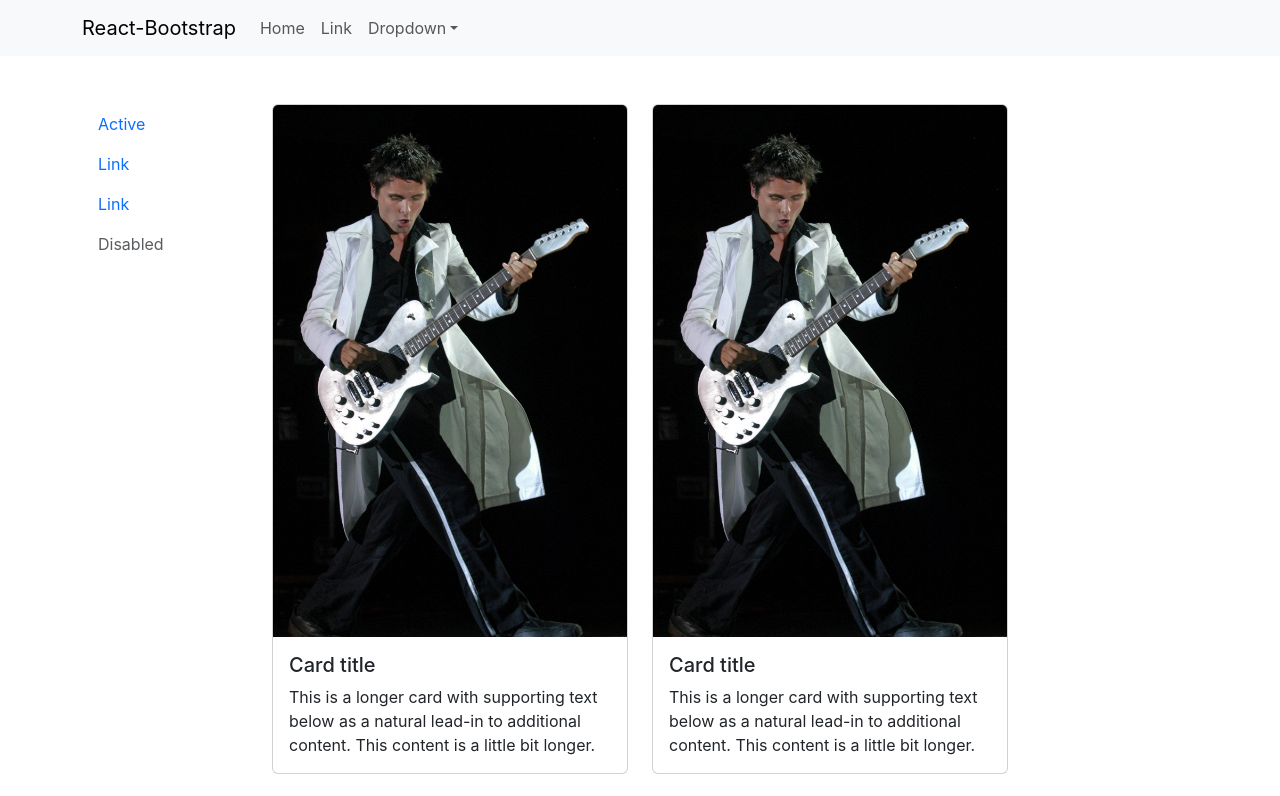
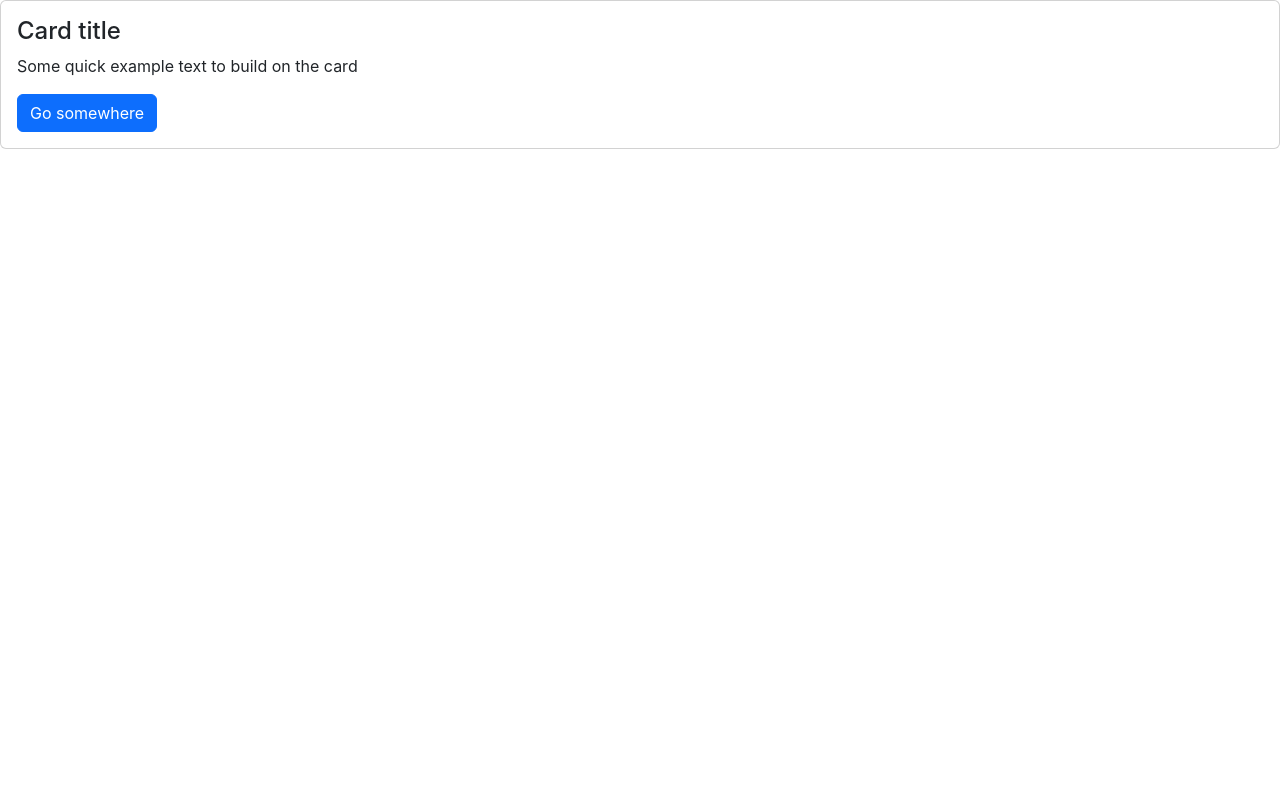
Before and after one commit to IhorTroia/react-hw, a React (Create React App) app: page / in a window 1280 px wide. Shown: the top 796 px of the page. Built offline with nearby package versions, Linux system fonts and the light colour scheme.

Commit message:
hw 73 completed

```diff
--- a/src/App.js
+++ b/src/App.js
@@ -1,22 +1,10 @@
 import './App.css';
-import HeaderNav from "./components/HeaderNav";
-import AsideNav from "./components/AsideNav";
-import Content from "./components/Content";
-import Container from "react-bootstrap/Container";
-import Col from "react-bootstrap/Col";
-import Row from "react-bootstrap/Row";
+import Card from "./components/Card";
 
 function App() {
   return (
     <div className="App">
-      <HeaderNav/>
-        <Container>
-            <Row className='mt-5'>
-                <Col xs lg="2" className='nav-background'><AsideNav/></Col>
-                <Col xs lg="8"><Content/></Col>
-            </Row>
-
-        </Container>
+      <Card/>
     </div>
   );
 }
--- a/src/components/AsideNav.jsx
+++ /dev/null
@@ -1,16 +0,0 @@
-import Nav from 'react-bootstrap/Nav';
-
-function AsideNav() {
-    return (
-        <Nav defaultActiveKey="/home" className="flex-column">
-            <Nav.Link href="/home">Active</Nav.Link>
-            <Nav.Link eventKey="link-1">Link</Nav.Link>
-            <Nav.Link eventKey="link-2">Link</Nav.Link>
-            <Nav.Link eventKey="disabled" disabled>
-                Disabled
-            </Nav.Link>
-        </Nav>
-    );
-}
-
-export default AsideNav;
--- /dev/null
+++ b/src/components/Card.jsx
@@ -0,0 +1,15 @@
+import React from "react";
+
+class Card extends React.Component {
+    render() {
+        return (<div className="card">
+            <div className="card-body">
+                <h4 className="card-title">Card title</h4>
+                <p className="card-text">Some quick example text to build on the card</p>
+                <button type="button" className="btn btn-primary">Go somewhere</button>
+            </div>
+        </div>)
+    }
+}
+
+export default Card
--- a/src/components/Content.jsx
+++ /dev/null
@@ -1,28 +0,0 @@
-import Card from 'react-bootstrap/Card';
-import Col from 'react-bootstrap/Col';
-import Row from 'react-bootstrap/Row';
-import CardPhoto from '../bellamy2004.jpg';
-
-function Content() {
-    return (
-        <Row xs={1} md={2} className="g-4">
-            {Array.from({ length: 4 }).map((_, idx) => (
-                <Col key={idx}>
-                    <Card>
-                        <Card.Img variant="top" src={CardPhoto} />
-                        <Card.Body>
-                            <Card.Title>Card title</Card.Title>
-                            <Card.Text>
-                                This is a longer card with supporting text below as a natural
-                                lead-in to additional content. This content is a little bit
-                                longer.
-                            </Card.Text>
-                        </Card.Body>
-                    </Card>
-                </Col>
-            ))}
-        </Row>
-    );
-}
-
-export default Content;
--- a/src/components/HeaderNav.jsx
+++ /dev/null
@@ -1,34 +0,0 @@
-import Container from 'react-bootstrap/Container';
-import Nav from 'react-bootstrap/Nav';
-import Navbar from 'react-bootstrap/Navbar';
-import NavDropdown from 'react-bootstrap/NavDropdown';
-
-function HeaderNav() {
-    return (
-        <Navbar expand="lg" className="bg-body-tertiary">
-            <Container>
-                <Navbar.Brand href="#home">React-Bootstrap</Navbar.Brand>
-                <Navbar.Toggle aria-controls="basic-navbar-nav" />
-                <Navbar.Collapse id="basic-navbar-nav">
-                    <Nav className="me-auto">
-                        <Nav.Link href="#home">Home</Nav.Link>
-                        <Nav.Link href="#link">Link</Nav.Link>
-                        <NavDropdown title="Dropdown" id="basic-nav-dropdown">
-                            <NavDropdown.Item href="#action/3.1">Action</NavDropdown.Item>
-                            <NavDropdown.Item href="#action/3.2">
-                                Another action
-                            </NavDropdown.Item>
-                            <NavDropdown.Item href="#action/3.3">Something</NavDropdown.Item>
-                            <NavDropdown.Divider />
-                            <NavDropdown.Item href="#action/3.4">
-                                Separated link
-                            </NavDropdown.Item>
-                        </NavDropdown>
-                    </Nav>
-                </Navbar.Collapse>
-            </Container>
-        </Navbar>
-    );
-}
-
-export default HeaderNav;
```
Also changed, not shown: 1 other file (tests, documents, lock files or other folders).
